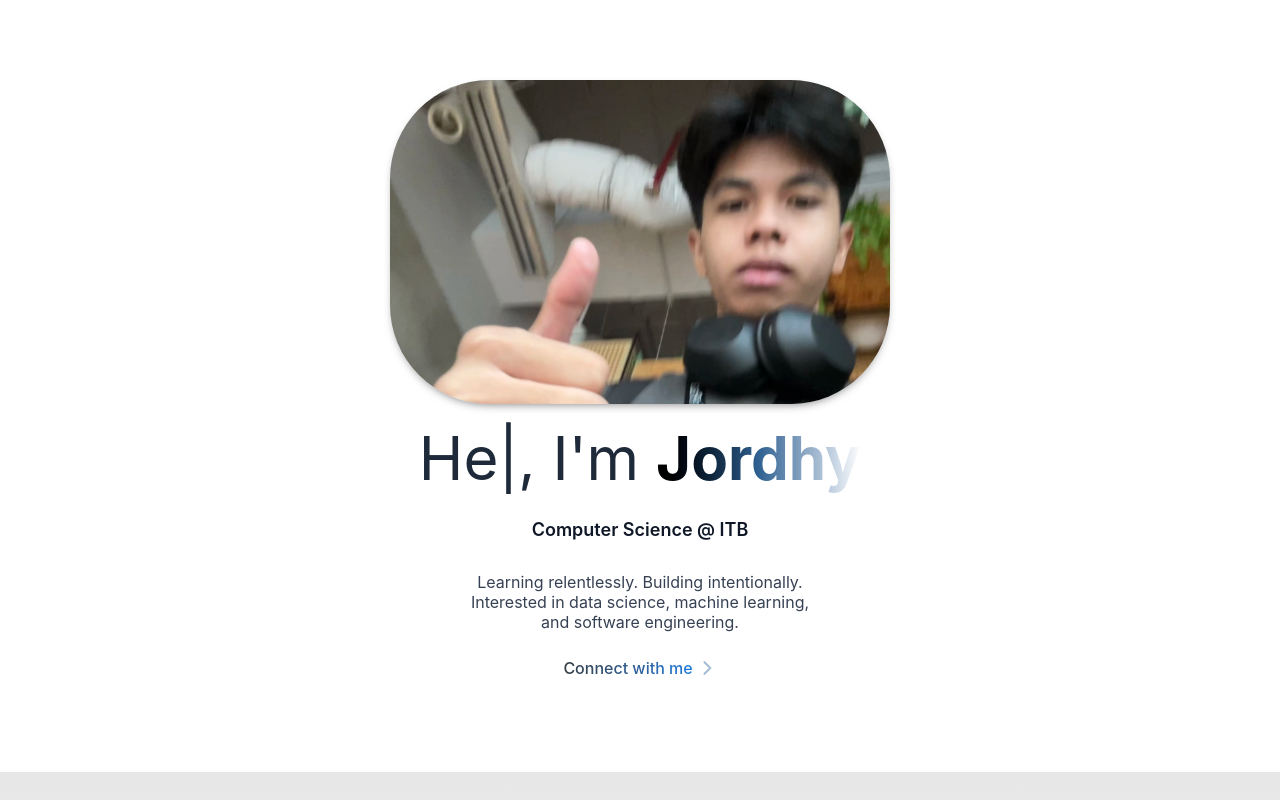
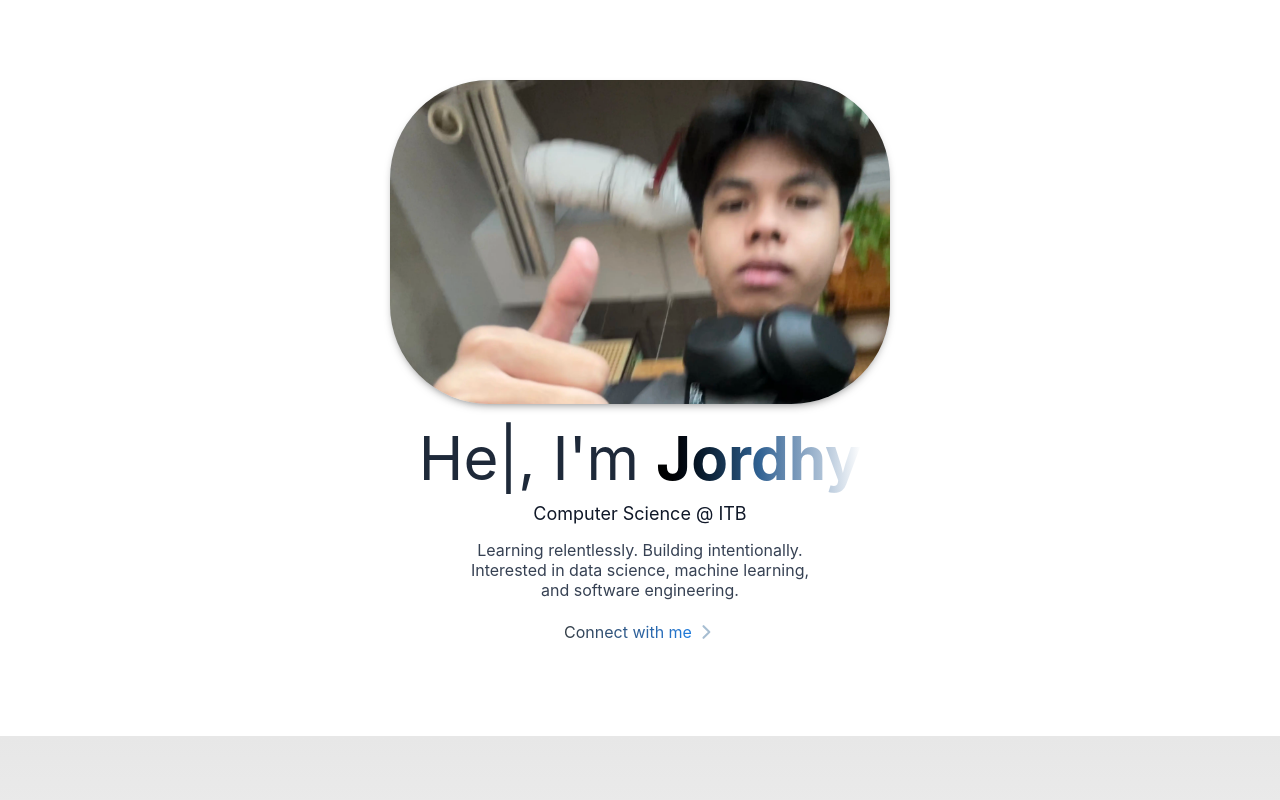
Before and after one commit to ethj0r/ethjor-app, a Next.js app: page / in a window 1280 px wide. Shown: the top 800 px of the page. Built offline with nearby package versions, Linux system fonts and the light colour scheme; a web font is replaced by a local one.

Commit message:
fix: connect with me

```diff
--- a/app/components/HeroSection.tsx
+++ b/app/components/HeroSection.tsx
@@ -89,7 +89,7 @@ export default function HeroSection() {
               Jordhy
             </span>
           </h1>
-          <p className="py-4 mb-3 font-semibold text-gray-900 md:text-lg">
+          <p className="mb-3 text-sm text-gray-900 md:text-lg">
             Computer Science @ ITB
           </p>
           <p className="mx-auto max-w-2xl text-xs text-gray-700 md:text-base leading-tight lg:leading-tight">
@@ -100,7 +100,7 @@ export default function HeroSection() {
             href="https://linkedin.com/in/ethjor"
             target="_blank"
             rel="noopener noreferrer"
-            className="inline-flex items-center gap-1 mt-6 mb-3 font-[500] text-sm bg-gradient-to-r from-[#323b43] to-[#0088ff] bg-clip-text text-transparent md:text-base transition-transform duration-300 hover:scale-105"
+            className="inline-flex items-center gap-1 mt-5 mb-3 font-[400] text-sm bg-gradient-to-r from-[#323b43] to-[#0088ff] bg-clip-text text-transparent md:text-base transition-transform duration-300 hover:scale-105"
           >
             <span>Connect with me</span>
             <svg
```
